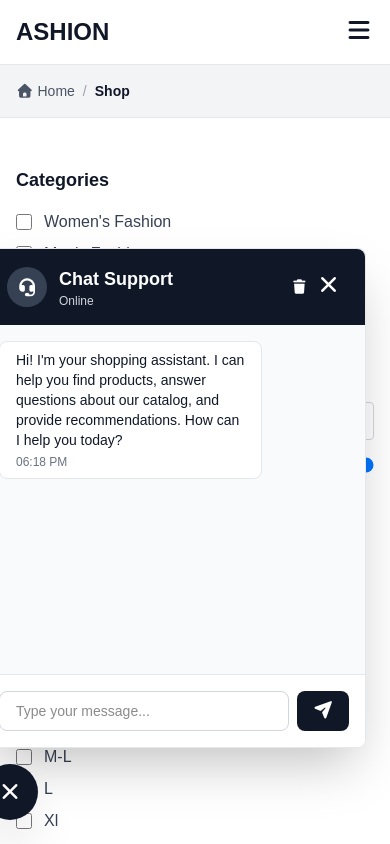
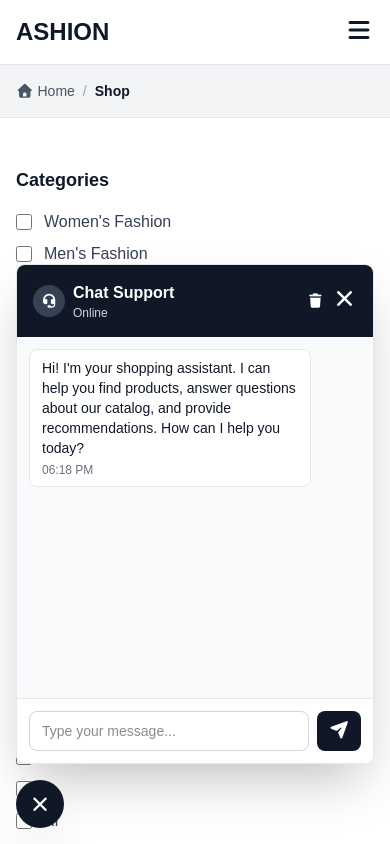
Before and after one commit to jdr81394/e-commerce, a Next.js app: page /shop in a window 390 px wide. Both pictures are taken after a click on the button 338 px from the left and 792 px from the top of the page. Shown: the top 844 px of the page. Built offline with nearby package versions, Linux system fonts and the light colour scheme.

Commit message:
fixed width of chat box and a small error

```diff
--- a/src/app/[...slug]/page.tsx
+++ b/src/app/[...slug]/page.tsx
@@ -1,8 +1,13 @@
 import { notFound } from "next/navigation";
 
-export default function CatchAll({ params }: { params: { slug: string[] } }) {
+export default async function CatchAll({
+  params,
+}: {
+  params: Promise<{ slug: string[] }>;
+}) {
   // Log unmatched routes for debugging/analytics
-  const attemptedPath = `/${params?.slug?.join("/")}`;
+  const { slug } = await params;
+  const attemptedPath = `/${slug?.join("/")}`;
   console.log(`[404] Unmatched route accessed: ${attemptedPath}`);
   notFound();
 }
--- a/src/components/ChatBox.tsx
+++ b/src/components/ChatBox.tsx
@@ -153,18 +153,18 @@ export default function ChatBox() {
   };
 
   return (
-    <div className="fixed bottom-6 right-6 z-50">
+    <div className="fixed bottom-4 right-4 sm:bottom-6 sm:right-6 z-50">
       {/* Chat Box */}
       {isOpen && (
-        <div className="mb-4 w-96 h-[500px] bg-white rounded-lg shadow-2xl flex flex-col border border-gray-200 animate-slideUp">
+        <div className="mb-4 w-[calc(100vw-2rem)] sm:w-96 h-[500px] bg-white rounded-lg shadow-2xl flex flex-col border border-gray-200 animate-slideUp">
           {/* Header */}
-          <div className="bg-gray-900 text-white px-6 py-4 rounded-t-lg flex items-center justify-between">
-            <div className="flex items-center gap-3">
-              <div className="w-10 h-10 bg-gray-700 rounded-full flex items-center justify-center">
-                <i className="fa fa-headset text-lg"></i>
+          <div className="bg-gray-900 text-white px-4 sm:px-6 py-4 rounded-t-lg flex items-center justify-between">
+            <div className="flex items-center gap-2 sm:gap-3">
+              <div className="w-8 h-8 sm:w-10 sm:h-10 bg-gray-700 rounded-full flex items-center justify-center">
+                <i className="fa fa-headset text-sm sm:text-lg"></i>
               </div>
               <div>
-                <h3 className="font-bold text-lg">Chat Support</h3>
+                <h3 className="font-bold text-base sm:text-lg">Chat Support</h3>
                 <p className="text-xs text-gray-300">Online</p>
               </div>
             </div>
@@ -186,7 +186,7 @@ export default function ChatBox() {
           </div>
 
           {/* Messages */}
-          <div className="flex-1 overflow-y-auto p-4 bg-gray-50 space-y-4">
+          <div className="flex-1 overflow-y-auto p-3 sm:p-4 bg-gray-50 space-y-4">
             {messages.map((message) => (
               <div
                 key={message.id}
@@ -195,7 +195,7 @@ export default function ChatBox() {
                 }`}
               >
                 <div
-                  className={`max-w-[75%] rounded-lg px-4 py-2 ${
+                  className={`max-w-[85%] sm:max-w-[75%] rounded-lg px-3 sm:px-4 py-2 ${
                     message.sender === "user"
                       ? "bg-gray-900 text-white"
                       : "bg-white text-gray-900 border border-gray-200"
@@ -240,7 +240,7 @@ export default function ChatBox() {
           {/* Input */}
           <form
             onSubmit={handleSendMessage}
-            className="p-4 bg-white border-t border-gray-200 rounded-b-lg"
+            className="p-3 sm:p-4 bg-white border-t border-gray-200 rounded-b-lg"
           >
             <div className="flex gap-2">
               <input
@@ -248,11 +248,11 @@ export default function ChatBox() {
                 value={inputValue}
                 onChange={(e) => setInputValue(e.target.value)}
                 placeholder="Type your message..."
-                className="flex-1 px-4 py-2 border border-gray-300 rounded-lg focus:outline-none focus:ring-2 focus:ring-gray-900 text-sm"
+                className="flex-1 px-3 sm:px-4 py-2 border border-gray-300 rounded-lg focus:outline-none focus:ring-2 focus:ring-gray-900 text-sm"
               />
               <button
                 type="submit"
-                className="bg-gray-900 hover:bg-gray-800 text-white px-4 py-2 rounded-lg transition cursor-pointer"
+                className="bg-gray-900 hover:bg-gray-800 text-white px-3 sm:px-4 py-2 rounded-lg transition cursor-pointer"
               >
                 <i className="fa fa-paper-plane"></i>
               </button>
@@ -264,12 +264,12 @@ export default function ChatBox() {
       {/* Toggle Button */}
       <button
         onClick={() => setIsOpen(!isOpen)}
-        className="bg-gray-900 hover:bg-gray-800 text-white w-14 h-14 rounded-full shadow-2xl flex items-center justify-center transition-all duration-300 hover:scale-110 cursor-pointer"
+        className="bg-gray-900 hover:bg-gray-800 text-white w-12 h-12 sm:w-14 sm:h-14 rounded-full shadow-2xl flex items-center justify-center transition-all duration-300 hover:scale-110 cursor-pointer"
       >
         {isOpen ? (
-          <i className="fa fa-times text-xl"></i>
+          <i className="fa fa-times text-lg sm:text-xl"></i>
         ) : (
-          <i className="fa fa-comment-dots text-xl"></i>
+          <i className="fa fa-comment-dots text-lg sm:text-xl"></i>
         )}
       </button>
 
```
